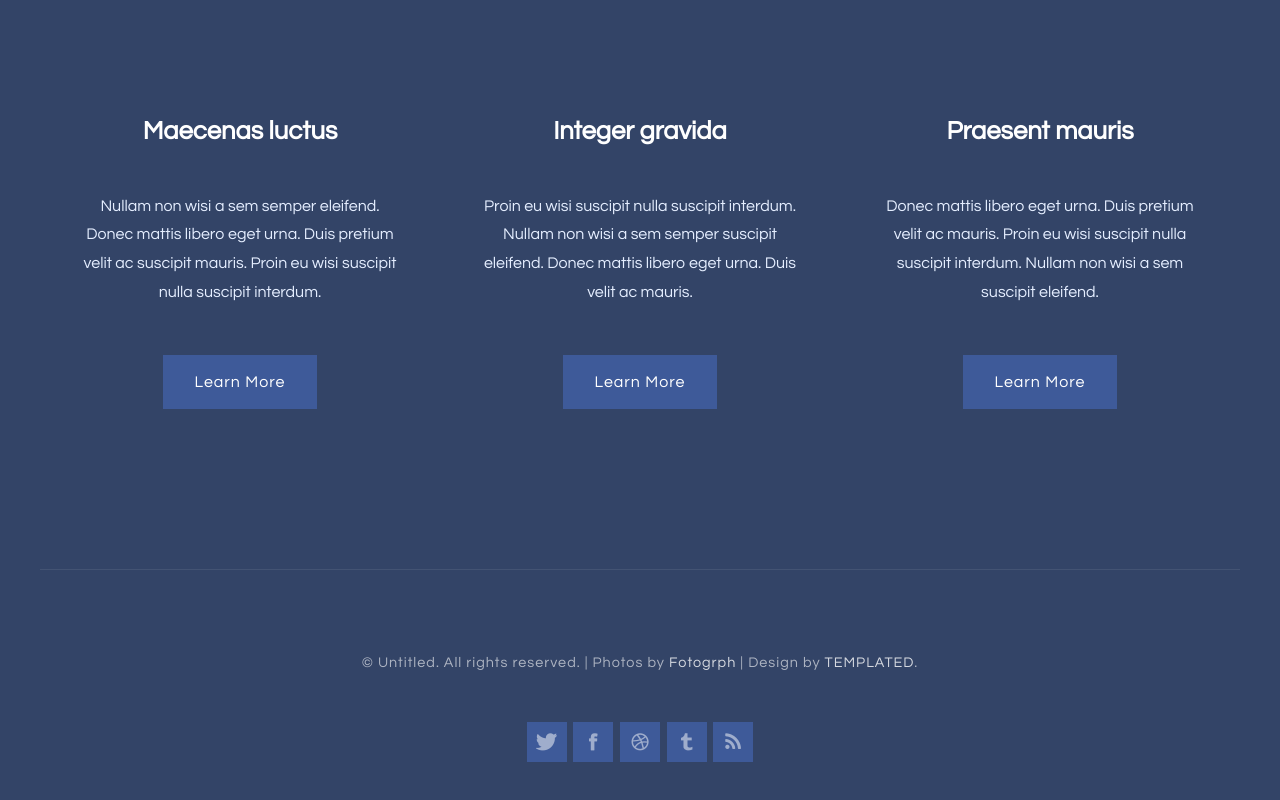
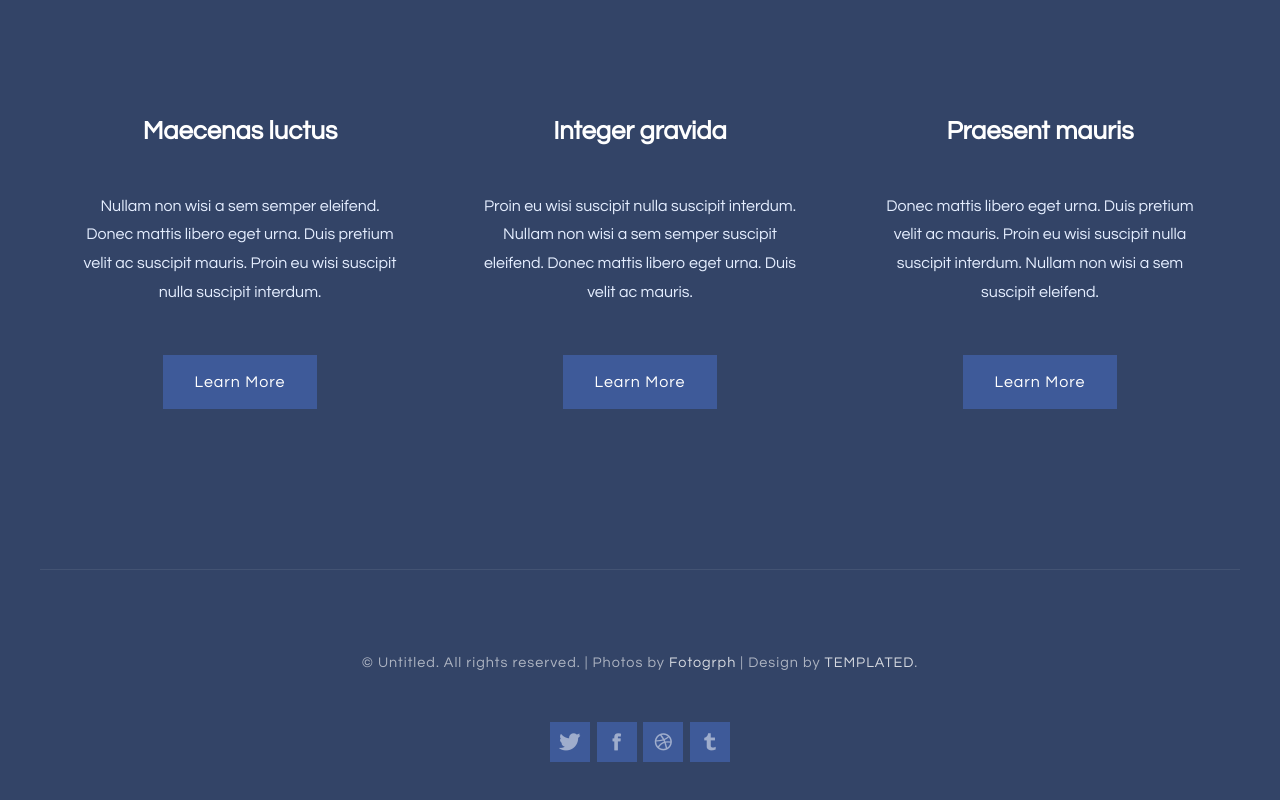
Before and after one commit to GoldenHomer/BergsteinRevamp, a plain HTML site: page new/index.html in a window 1280 px wide. Shown: the part 1089-1889 px from the top of the page. Drawn offline with Linux system fonts and the light colour scheme.

Commit message:
Deleted a line

```diff
--- a/new/index.html
+++ b/new/index.html
@@ -59,7 +59,6 @@
 			<li><a href="#" class="icon icon-facebook"><span></span></a></li>
 			<li><a href="#" class="icon icon-dribbble"><span>Pinterest</span></a></li>
 			<li><a href="#" class="icon icon-tumblr"><span>Google+</span></a></li>
-			<li><a href="#" class="icon icon-rss"><span>Pinterest</span></a></li>
 		</ul>
 </div>
 </body>
```
